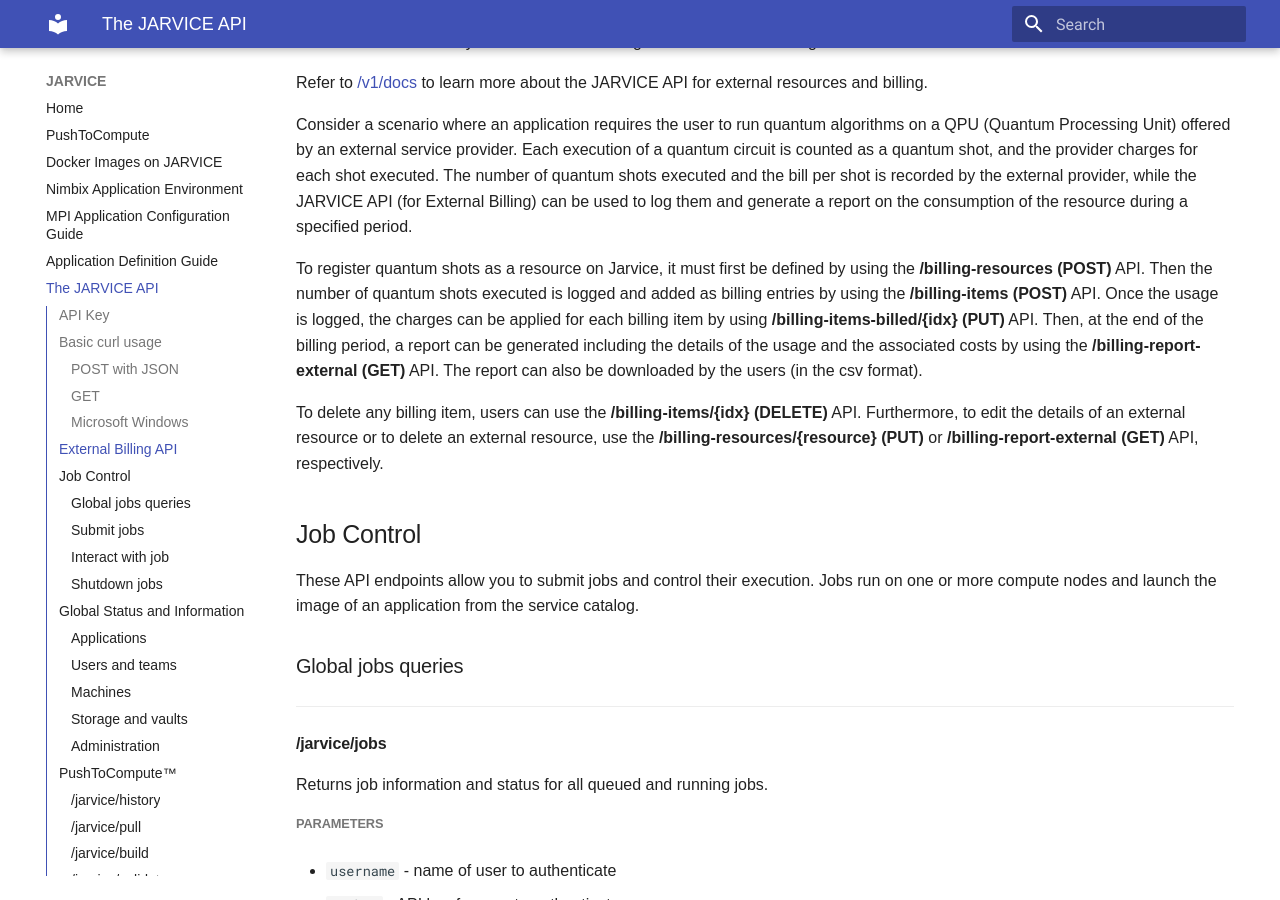
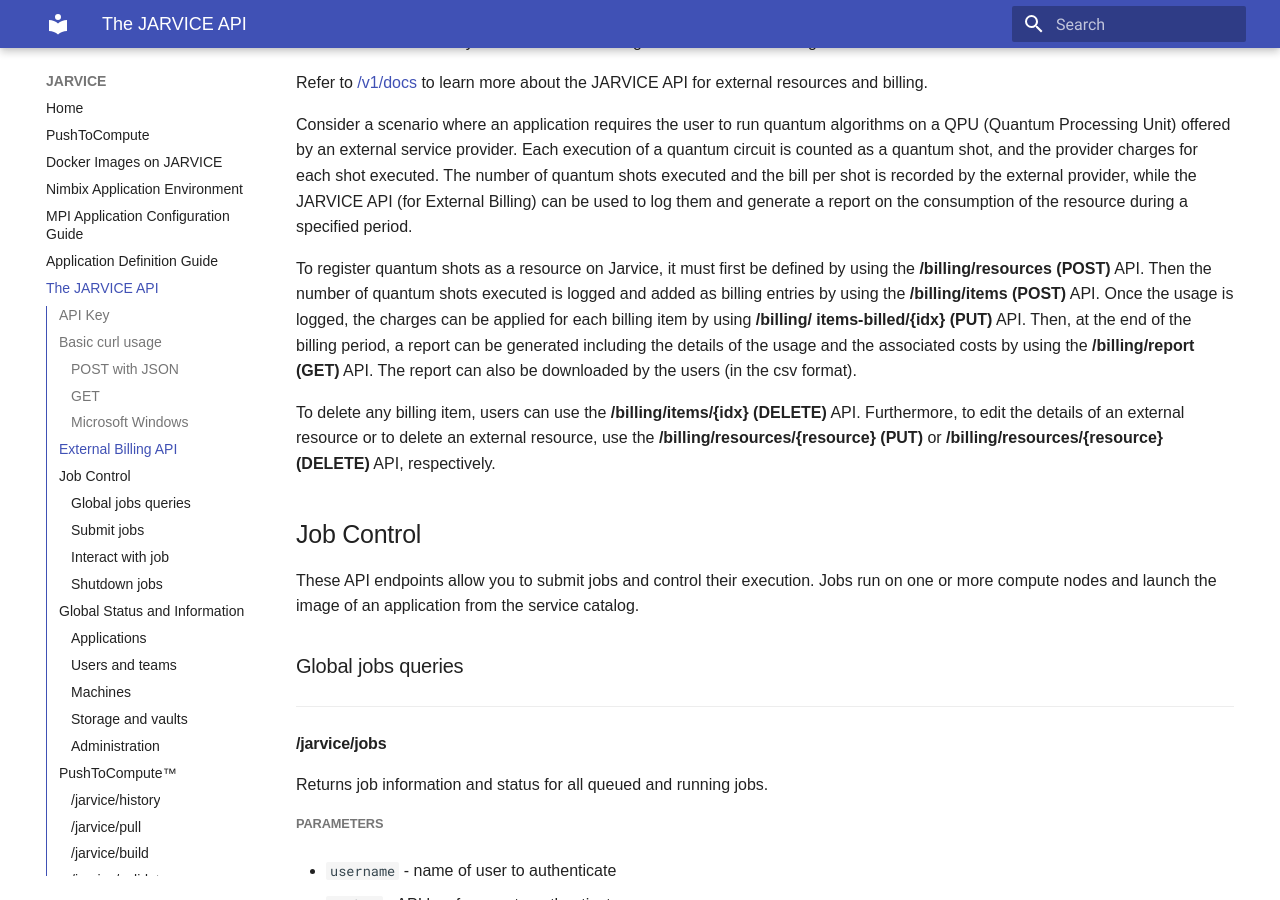
Before and after one commit to nimbix/jardoc, an MkDocs documentation site: the page built from docs/api.md, in a window 1280 px wide and 900 px high, scrolled down 2123 px. Built offline with MkDocs 1.6.1 and Material for MkDocs 9.7.7, drawn with Linux system fonts in a browser that asks for light colours.

Commit message:
minor edits

```diff
--- a/docs/api.md
+++ b/docs/api.md
@@ -70,9 +70,10 @@
 Consider a scenario where an application requires the user to run quantum algorithms on a QPU (Quantum Processing Unit) offered by an external service provider. Each execution of a quantum circuit is counted as a quantum shot, and the provider charges for each shot executed.
 The number of quantum shots executed and the bill per shot is recorded by the external provider, while the JARVICE API (for External Billing) can be used to log them and generate a report on the consumption of the resource during a specified period.
 
-To register quantum shots as a resource on Jarvice, it must first be defined by using the **/billing-resources (POST)** API. Then the number of quantum shots executed is logged and added as billing entries by using the **/billing-items (POST)** API. Once the usage is logged, the charges can be applied for each billing item by using **/billing-items-billed/{idx} (PUT)** API. Then, at the end of the billing period, a report can be generated including the details of the usage and the associated costs by using the **/billing-report-external (GET)** API. The report can also be downloaded by the users (in the csv format).
+To register quantum shots as a resource on Jarvice, it must first be defined by using the **/billing/resources (POST)** API. Then the number of quantum shots executed is logged and added as billing entries by using the **/billing/items (POST)** API. Once the usage is logged, the charges can be applied for each billing item by using **/billing/
+items-billed/{idx} (PUT)** API. Then, at the end of the billing period, a report can be generated including the details of the usage and the associated costs by using the **/billing/report (GET)** API. The report can also be downloaded by the users (in the csv format).
 
-To delete any billing item, users can use the **/billing-items/{idx} (DELETE)** API. Furthermore, to edit the details of an external resource or to delete an external resource, use the **/billing-resources/{resource} (PUT)** or **/billing-report-external (GET)** API, respectively.
+To delete any billing item, users can use the **/billing/items/{idx} (DELETE)** API. Furthermore, to edit the details of an external resource or to delete an external resource, use the **/billing/resources/{resource} (PUT)** or **/billing/resources/{resource} (DELETE)** API, respectively.
 
 ## Job Control
 
```
